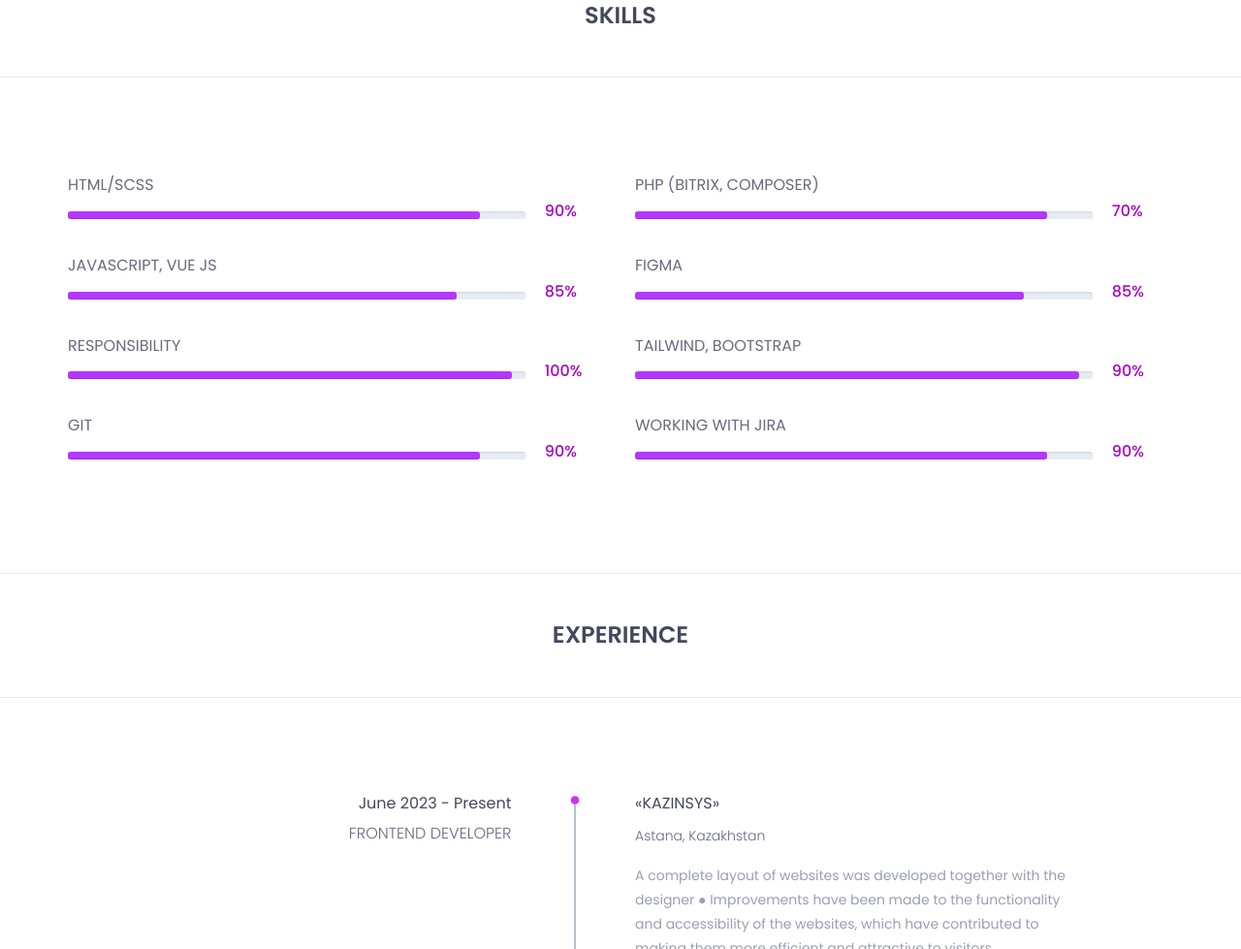
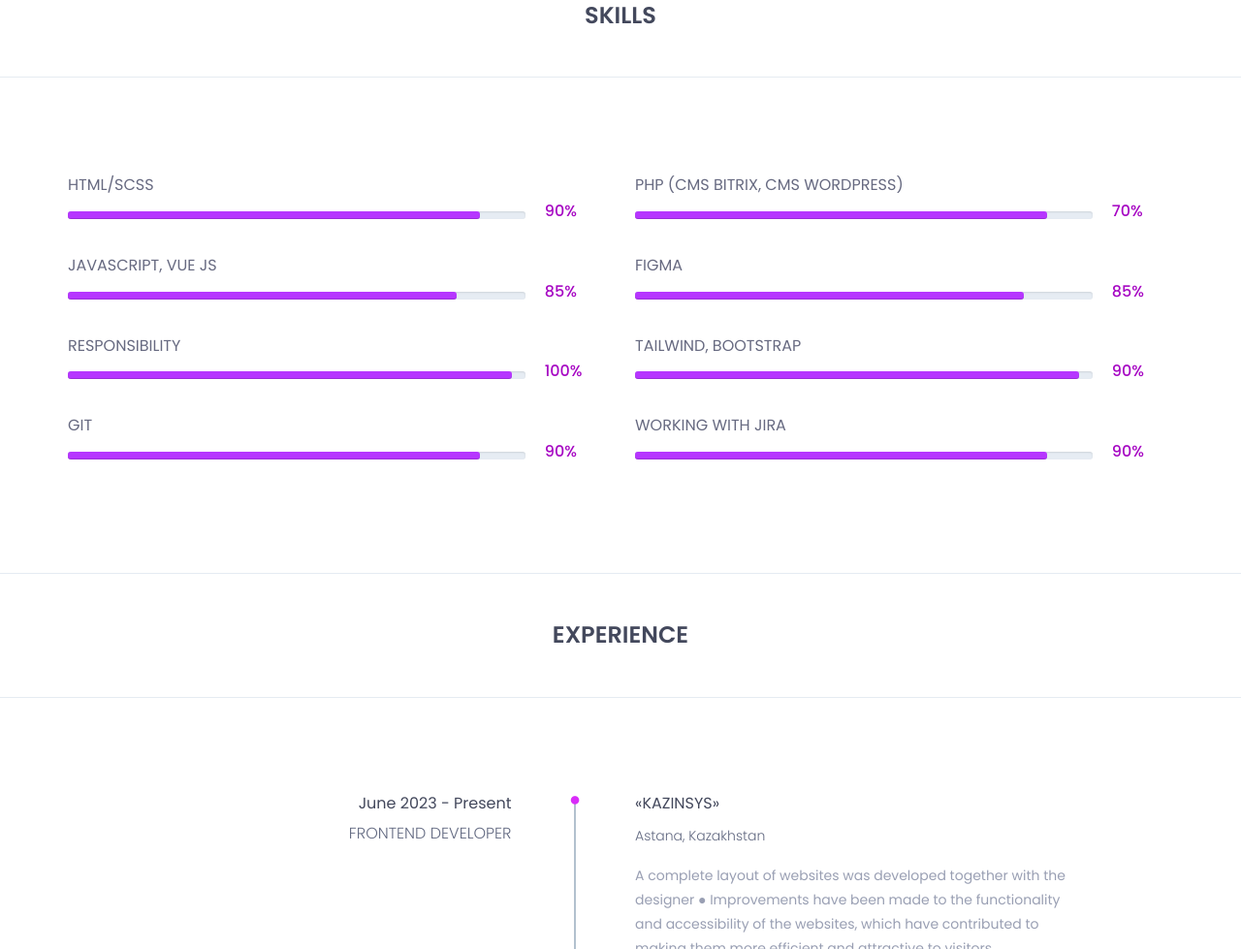
Before and after one commit to Aida-Sagan/Aida-Sagan.github.io, a plain HTML site: page index.html in a window 1280 px wide. Shown: the part 2254-3233 px from the top of the page at 97% size. Drawn offline with nearby package versions, Linux system fonts and the light colour scheme.

Commit message:
Update index.html

```diff
--- a/index.html
+++ b/index.html
@@ -251,7 +251,7 @@
 							<div class="col-md-6">
 								<div class="single-skill-content">
 									<div class="barWrapper">
-										<span class="progressText">Php (Bitrix, Composer)</span>
+										<span class="progressText">Php (CMS Bitrix, CMS WordPress)</span>
 										<div class="single-progress-txt">
 											<div class="progress ">
 												<div class="progress-bar" role="progressbar" aria-valuenow="90" aria-valuemin="10" aria-valuemax="100" style="">
```
